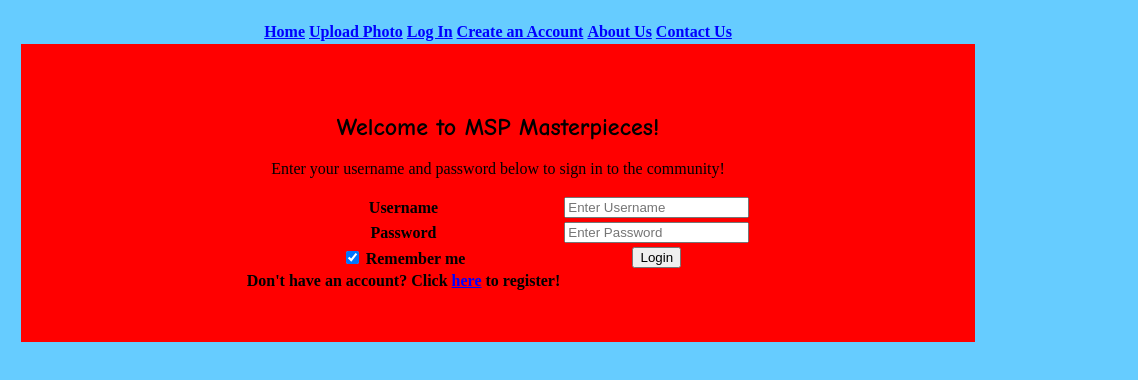
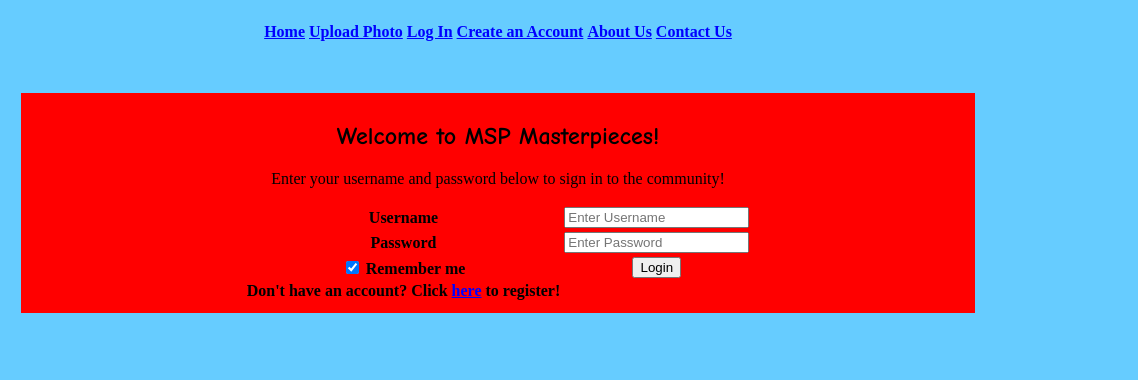
Before and after one commit to kirstenalice/mspaintmasterpieces, a plain HTML site: page login.html in a window 1280 px wide. Shown: the full height of the page, 142-1280 px from the left. Drawn offline with Linux system fonts and the light colour scheme.

Commit message:
Update desktop.css

```diff
--- a/css/desktop.css
+++ b/css/desktop.css
@@ -65,6 +65,7 @@ img.logo {
 section {
     margin-left: 1%;
     margin-right: 1%;
-    padding: 5%;
+    padding: 1%;
     background-color: red;
+    margin-top: 5%;
 }
```
